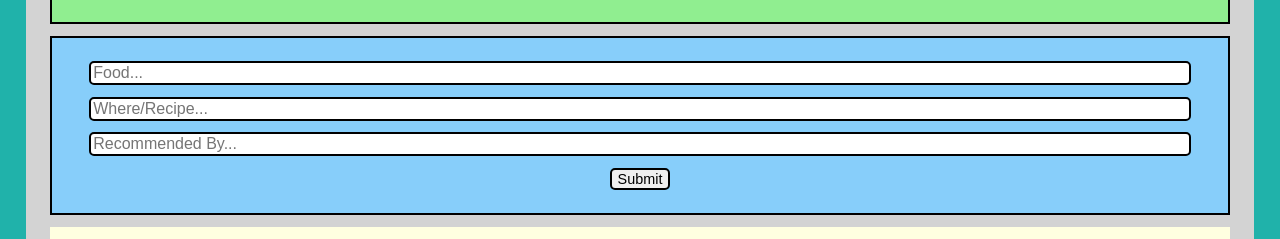
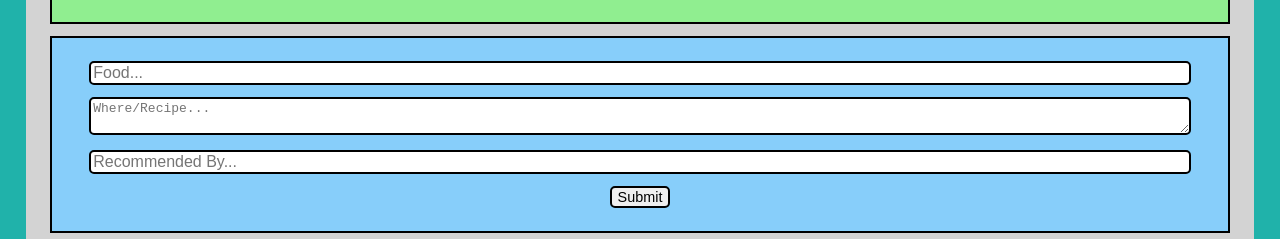
Before and after one commit to Beckster6211/RecommendToBeckyFrontend, a React (Create React App) app: page /food in a window 1280 px wide. Shown: the part 302-541 px from the top of the page. Built offline with nearby package versions, Linux system fonts and the light colour scheme; no server answers.

Commit message:
added where/recipe to table post request works

```diff
--- a/src/components/Food/Form/form.css
+++ b/src/components/Food/Form/form.css
@@ -5,9 +5,13 @@
   border: 2px solid black;
 }
 
-/* .formFoodForm {
-  border: 2px solid black;
-} */
+.formFoodForm {
+  font-family: -apple-system, BlinkMacSystemFont, "Segoe UI", "Roboto", "Oxygen",
+    "Ubuntu", "Cantarell", "Fira Sans", "Droid Sans", "Helvetica Neue",
+    sans-serif;
+  -webkit-font-smoothing: antialiased;
+  -moz-osx-font-smoothing: grayscale;
+}
 
 p {
   margin: 1%;
--- a/src/components/Food/Form/form.js
+++ b/src/components/Food/Form/form.js
@@ -48,11 +48,11 @@
         <p></p>
         {/* <label>
           Where/Recipe: &nbsp; */}
-        <input
+        <textarea
           className="whereInput"
           type="text"
           name="where"
-          id="where"
+          id="recipe"
           placeholder="Where/Recipe..."
           onChange={(event) => {
             handleChange(event);
```
